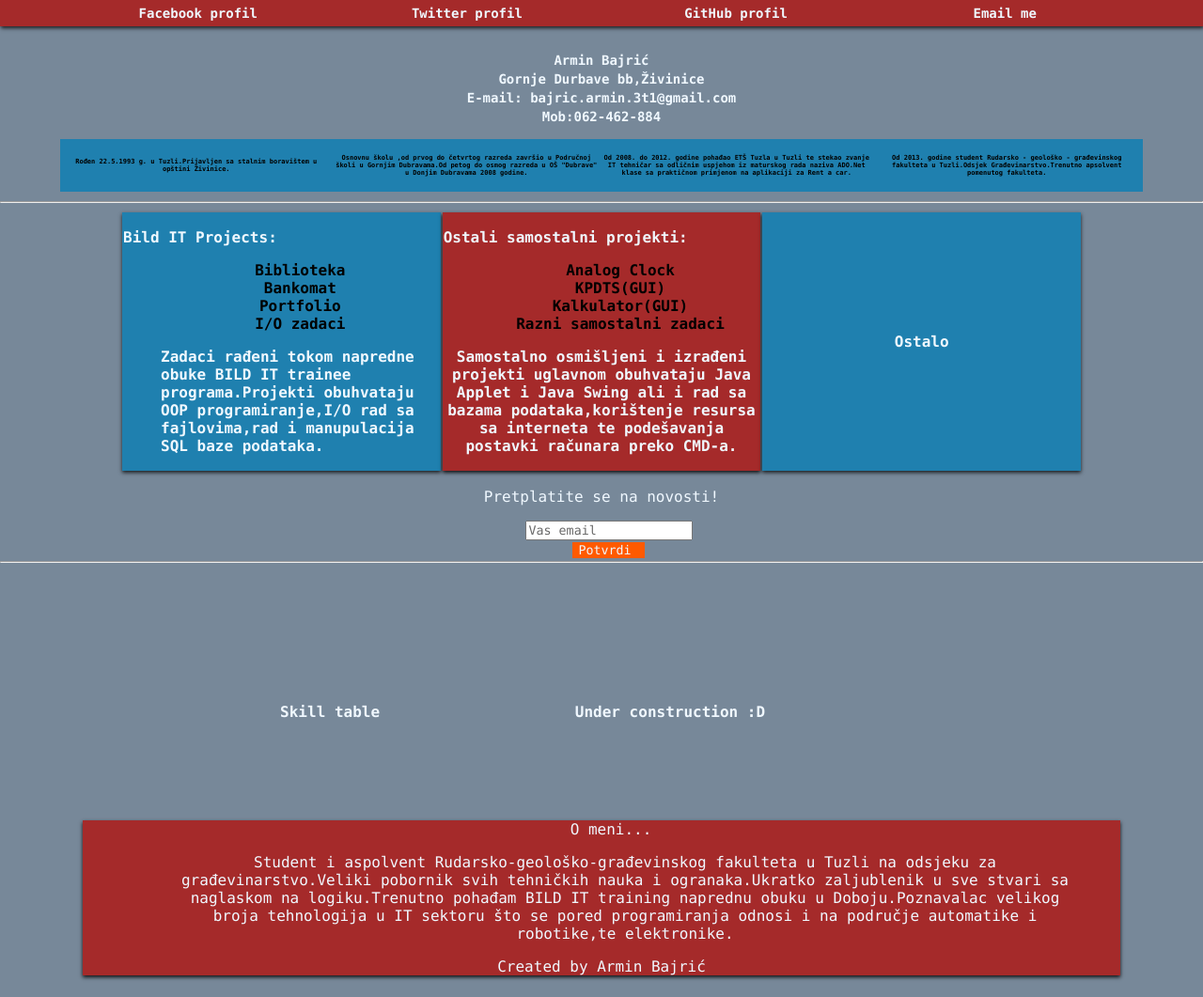
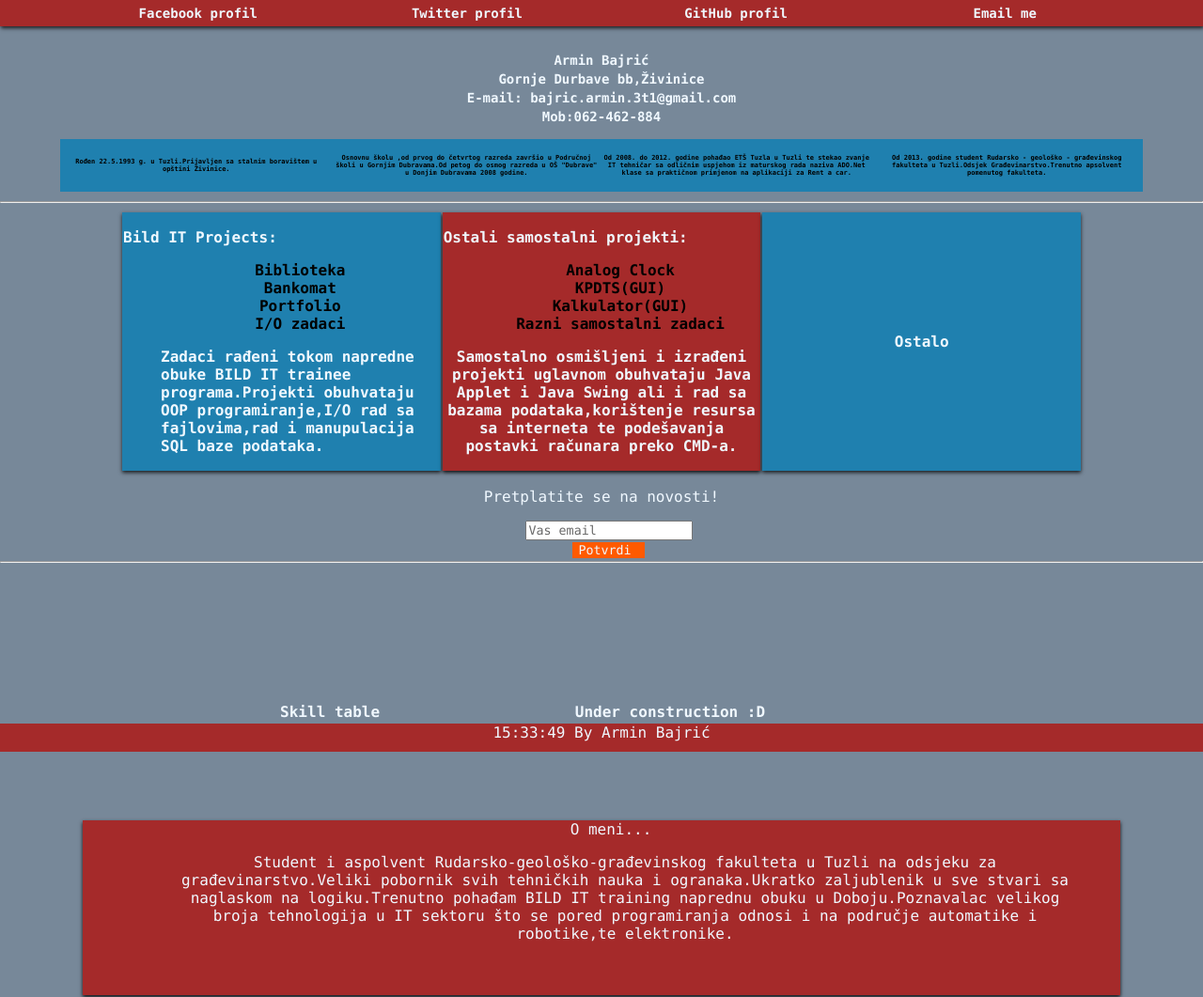
Before and after one commit to arminbajric/Node.js-portfolio, a plain HTML site: page index.html in a window 1280 px wide. Shown: the top 1061 px of the page at 94% size. Drawn offline with Linux system fonts and the light colour scheme.

Commit message:
Portfolio

```diff
--- a/index.html
+++ b/index.html
@@ -11,7 +11,7 @@
 </head>
 
 
-<body onLoad="provjeriPretplatu();" style="background-color: lightslategray">
+<body onLoad="provjeriPretplatu();startTime();" style="background-color: lightslategray">
 
 
 	<center>
@@ -117,9 +117,12 @@
 	<div id="about">
 		<p  style="padding-left: 20px">O meni... </p>
 		<p  style="padding-left: 50px">Student i aspolvent Rudarsko-geološko-građevinskog fakulteta u Tuzli na odsjeku za građevinarstvo.Veliki pobornik svih tehničkih nauka i ogranaka.Ukratko zaljublenik u sve stvari sa naglaskom na logiku.Trenutno pohađam BILD IT training naprednu obuku u Doboju.Poznavalac velikog broja tehnologija u IT sektoru što se pored programiranja odnosi i na područje automatike i robotike,te elektronike. </p>
-		<p align="center">Created by Armin Bajrić</p>
+
 	</div>
 	</center>
 	</div>
+	<center>
+	<div id="footer"></div>
+	</center>
 </body>
 </html>
--- a/portfolio.css
+++ b/portfolio.css
@@ -189,6 +189,7 @@
 			width: 80%;
 			padding-left: 40px;
 			padding-right: 40px;
+			padding-bottom: 40px;
 		font-family: Consolas, "Andale Mono", "Lucida Console", "Lucida Sans Typewriter", Monaco, "Courier New", "monospace";
 			color: aliceblue;
 			background-color:brown;
@@ -215,3 +216,14 @@
 		{
 			background-color:#1F80AF;
 		}
+#footer
+{
+	width:100%;
+	height: 30px;
+	position: fixed;
+	left: 0;
+    bottom: 0;
+	font-family: Consolas, "Andale Mono", "Lucida Console", "Lucida Sans Typewriter", Monaco, "Courier New", "monospace";
+    color: aliceblue;
+	background-color: brown;
+}
--- a/portfolio.js
+++ b/portfolio.js
@@ -58,3 +58,18 @@ else
 				window.document.getElementById("potvrda").value="Potvrdi ";
 		}
 	}
+    function startTime() {
+    var today = new Date();
+    var h = today.getHours();
+    var m = today.getMinutes();
+    var s = today.getSeconds();
+    m = checkTime(m);
+    s = checkTime(s);
+    document.getElementById('footer').innerHTML =
+    h + ":" + m + ":" + s+" By Armin Bajrić";
+    var t = setTimeout(startTime, 500);
+    }
+    function checkTime(i) {
+    if (i < 10) {i = "0" + i};  // add zero in front of numbers < 10
+    return i;
+}
```
